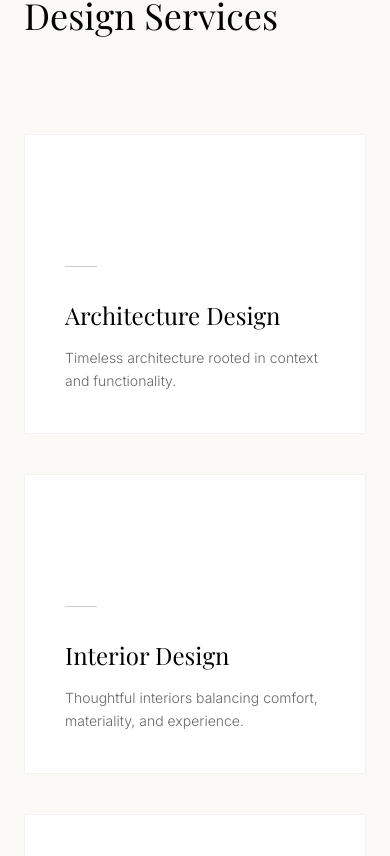
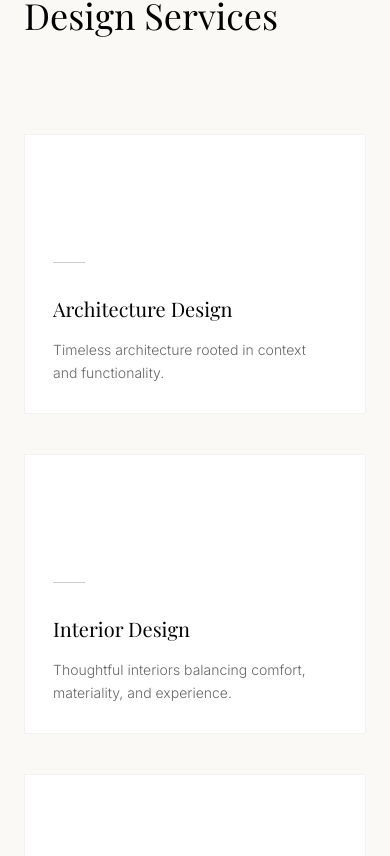
Before and after one commit to khrishChauhan/One-Point, a Next.js app: page / in a window 390 px wide. Shown: the part 4308-5164 px from the top of the page. Built offline with nearby package versions, Linux system fonts and the light colour scheme; a web font is replaced by a local one.

Commit message:
Fix mobile typography: reduce card padding, scale headings responsively, disable hyphenation globally

```diff
--- a/src/app/globals.css
+++ b/src/app/globals.css
@@ -139,6 +139,8 @@
   /* ── Global Typography: Balanced wrapping for all headings ── */
   h1, h2, h3, h4, h5, h6 {
     text-wrap: balance;
+    hyphens: none;
+    -webkit-hyphens: none;
   }
 
   /* ── Nicer paragraph wrapping — avoids orphaned single words ── */
--- a/src/app/page.tsx
+++ b/src/app/page.tsx
@@ -61,7 +61,7 @@ export default function Home() {
                   <p className="text-[#E40F14] text-[10px] uppercase tracking-[0.4em] font-semibold mb-5 block">
                     Get In Touch
                   </p>
-                  <h2 className="font-serif font-light text-4xl md:text-5xl lg:text-6xl text-black leading-[1.15] mb-8" style={{textWrap: 'balance'}}>
+                  <h2 className="font-serif font-light text-3xl sm:text-4xl md:text-5xl lg:text-6xl text-black leading-[1.15] mb-8 hyphens-none" style={{textWrap: 'balance'}}>
                     Start Your Architectural Journey
                   </h2>
                   <p className="text-black/55 font-sans font-light text-sm md:text-base leading-relaxed max-w-sm">
--- a/src/components/shared/Services.tsx
+++ b/src/components/shared/Services.tsx
@@ -68,7 +68,7 @@ export function Services() {
               whileInView={{ opacity: 1, y: 0 }}
               viewport={{ once: true }}
               transition={{ duration: 0.8, delay: idx * 0.1, ease: [0.16, 1, 0.3, 1] }}
-              className="group cursor-default relative overflow-hidden bg-white p-10 md:p-12 rounded-xl border border-black/5 min-h-[300px] flex flex-col justify-end transition-all duration-700 hover:border-black/10"
+              className="group cursor-default relative overflow-hidden bg-white p-7 sm:p-10 md:p-12 rounded-xl border border-black/5 min-h-[280px] flex flex-col justify-end transition-all duration-700 hover:border-black/10"
             >
               {/* Background Image Preview on Hover */}
               <div className="absolute inset-0 opacity-0 group-hover:opacity-100 transition-opacity duration-700 pointer-events-none z-0">
@@ -88,7 +88,7 @@ export function Services() {
               </div>
 
               <div className="relative z-10">
-                <h3 className="font-serif text-2xl lg:text-3xl text-black mb-4 group-hover:text-white transition-colors duration-500">
+                <h3 className="font-serif text-xl sm:text-2xl lg:text-3xl text-black mb-4 group-hover:text-white transition-colors duration-500 hyphens-none" style={{textWrap: 'balance'}}>
                   {service.title}
                 </h3>
 
```
